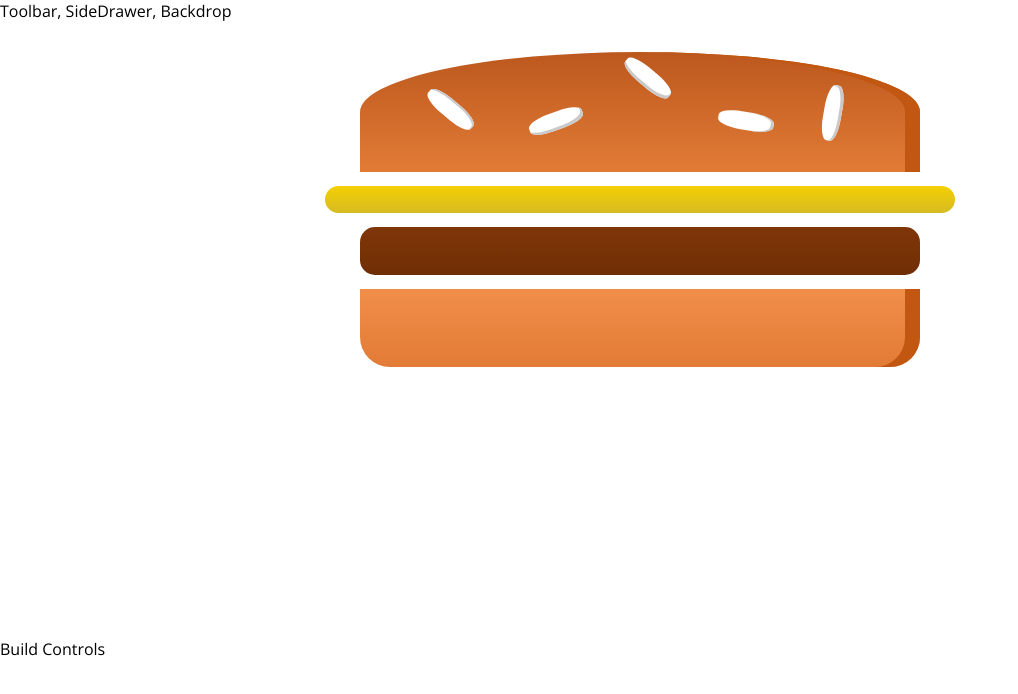
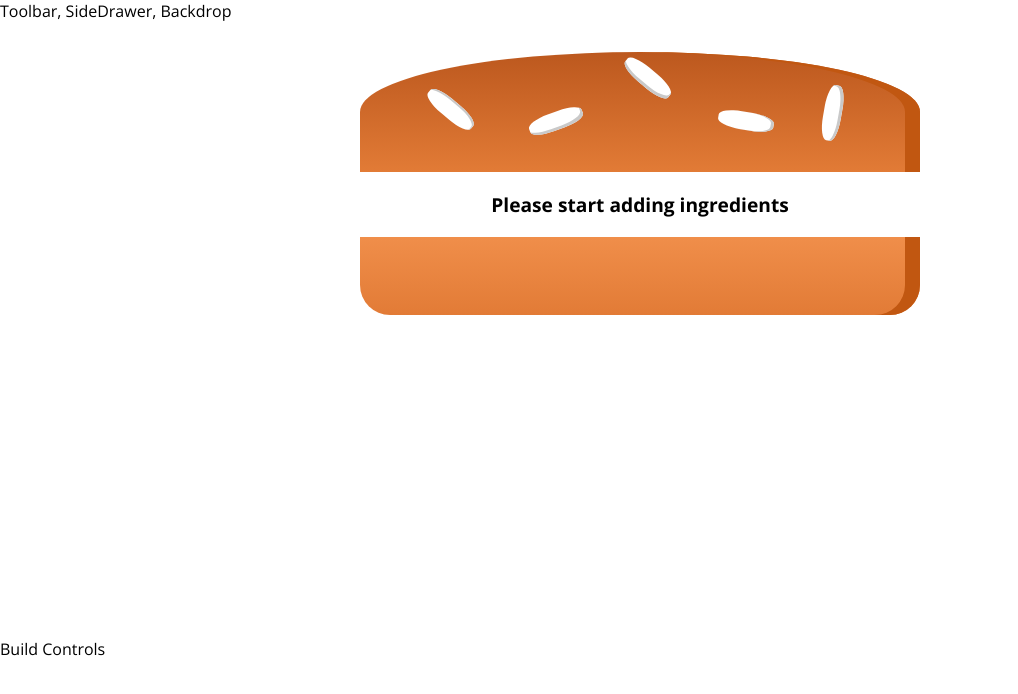
Before and after one commit to atripunoska/The-Burger-Builder, a React (Create React App) app: page / in a window 1280 px wide. Shown: the top 694 px of the page, without its empty margins (0-1018 px from the left). Built offline with nearby package versions, Linux system fonts and the light colour scheme.

Commit message:
Output Burger Ingredients and Calculate the Ingredient Sum Dinamically

```diff
--- a/src/components/Burger/Burger.js
+++ b/src/components/Burger/Burger.js
@@ -3,11 +3,23 @@ import classes from "./Burger.module.css";
 import BurgerIngredient from "./BurgerIngredient/BurgerIngredient";
 
 const burger = (props) => {
+  let transformedIngreadients = Object.keys(props.ingredients)
+    .map((igKey) => {
+      return [...Array(props.ingredients[igKey])].map((_, i) => {
+        return <BurgerIngredient key={igKey + i} type={igKey} />;
+      });
+    })
+    .reduce((arr, el) => {
+      return arr.concat(el);
+    }, []);
+  if (transformedIngreadients.length === 0) {
+    transformedIngreadients = <p>Please start adding ingredients</p>;
+  }
+
   return (
     <div className={classes.Burger}>
       <BurgerIngredient type="bread-top" />
-      <BurgerIngredient type="cheese" />
-      <BurgerIngredient type="meat" />
+      {transformedIngreadients}
       <BurgerIngredient type="bread-bottom" />
     </div>
   );
--- a/src/containers/BurgerBuilder/BurgerBuilder.js
+++ b/src/containers/BurgerBuilder/BurgerBuilder.js
@@ -3,10 +3,19 @@ import Aux from "../../hoc/Auxiliary";
 import Burger from "../../components/Burger/Burger";
 
 class BurgerBuilder extends Component {
+  state = {
+    ingredients: {
+      salad: 0,
+      bacon: 0,
+      cheese: 0,
+      meat: 0,
+    },
+  };
+
   render() {
     return (
       <Aux>
-        <Burger />
+        <Burger ingredients={this.state.ingredients} />
         <div>Build Controls</div>
       </Aux>
     );
```
